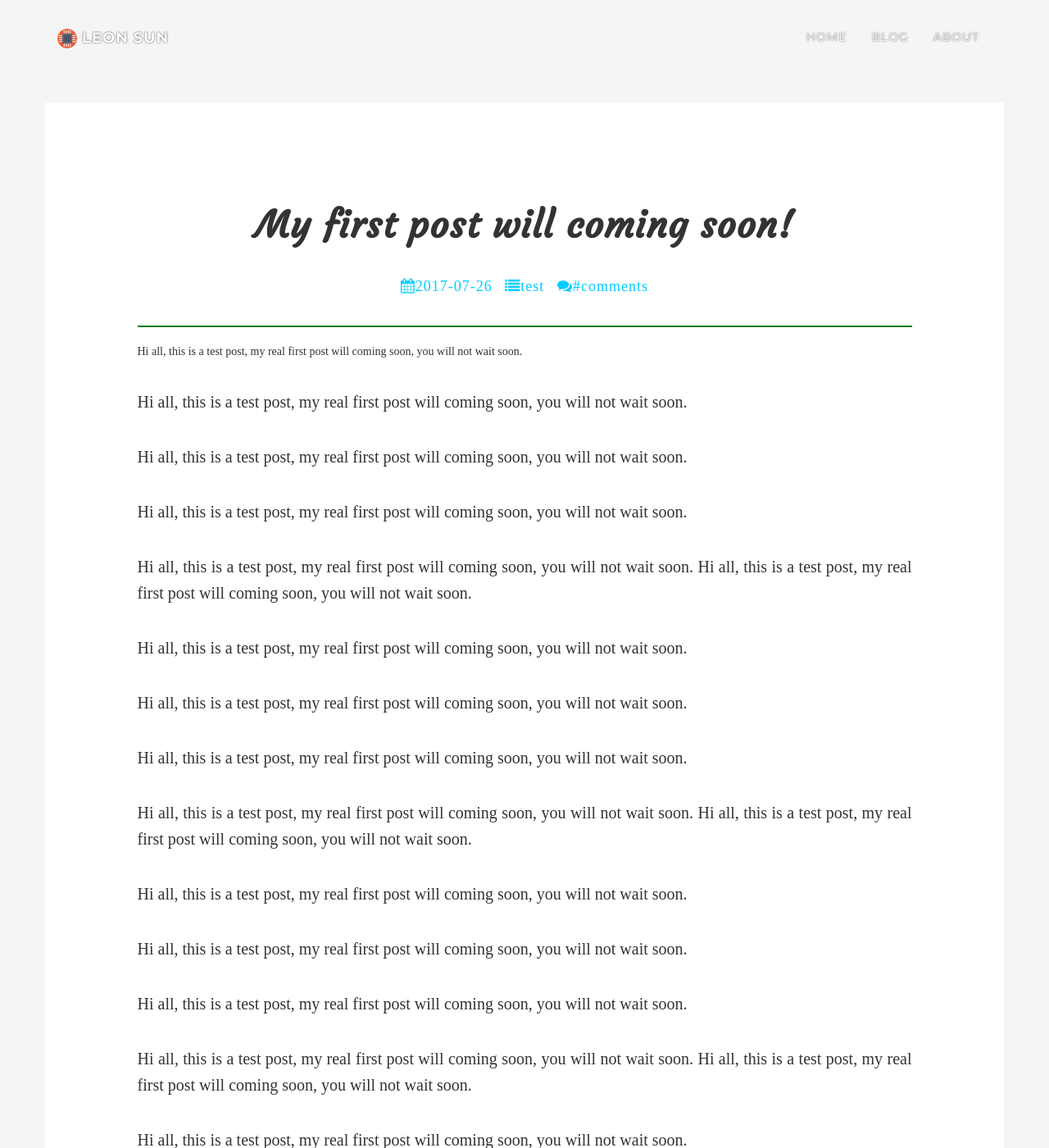
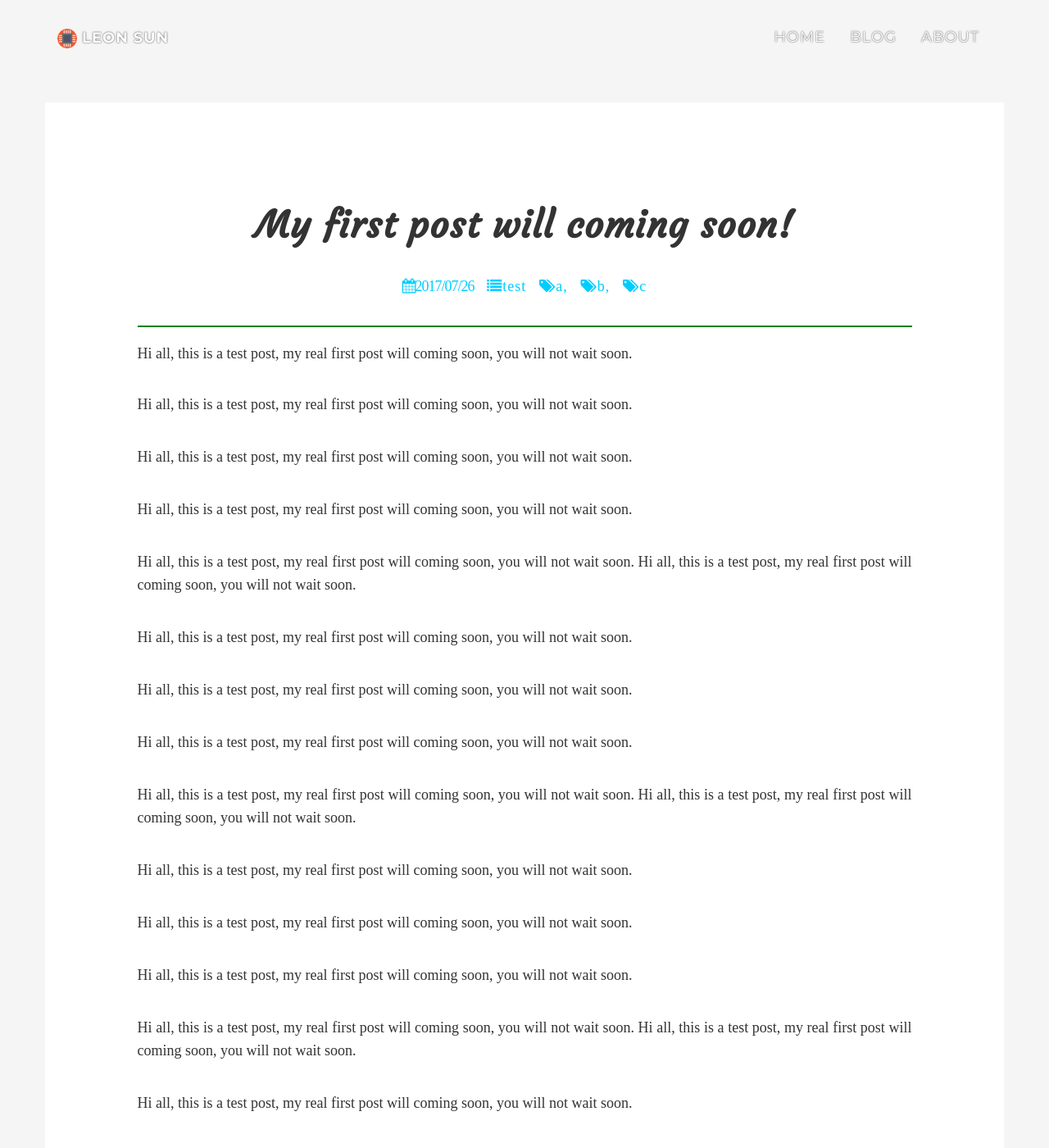
Before and after one commit to iLeonSun/iLeonSun.github.io, a Jekyll site: the page built from _posts/2017-7-26-Hello-World.md, in a window 1280 px wide and 1400 px high. Shown: the whole window at 82% size. Built offline with Jekyll 4.4.1, drawn with Linux system fonts in a browser that asks for light colours; nearby versions of some CDN libraries.

Commit message:
modify font

```diff
--- a/_layouts/post.html
+++ b/_layouts/post.html
@@ -16,9 +16,12 @@
             		<h1><strong>{{ page.title }}</strong></h1>
 		    		<h5>
 		    		<ul class="list-inline">
-		    		    <li><a href="#todo"><i class="fa fa-calendar" aria-hidden="true">{{ page.date | date: "%Y-%m-%d" }}</i></a></li>
+		    		    <li><i class="fa fa-calendar" aria-hidden="true" style="letter-spacing:-1px;color:#00cdff">{{ page.date | date: "%Y/%m/%d" }}</i></li>
 		    		    <li><a href="#todo"><i class="fa fa-list" aria-hidden="true">{{ page.category }}</i></a></li>
-		    		    <li><a href="#todo"><i class="fa fa-comments" aria-hidden="true">#comments</i></a></li>
+						<!-- <li><a href="#todo"><i class="fa fa-comments" aria-hidden="true">#comments</i></a></li> -->
+						{% for tag in page.tags %}
+							<li><a href="#todo"><i class="fa fa-tags" aria-hidden="true">{{ tag }}</i></a></li>
+						{% endfor %}
 		    		</ul>
 		    		</h5>
 		    		<hr style="border-color: green;border-width: 2px;">
--- a/css/grayscale.scss
+++ b/css/grayscale.scss
@@ -19,12 +19,18 @@ html {
 body {
     width: 100%;
     height: 100%;
-	font-family: 'Times New Roman','NSimSun', 'SimSun','宋体';
+	/*font-family: 'Times New Roman','NSimSun', 'SimSun','宋体';*/
+	font-family: Times New Roman,Hiragino Sans GB,"冬青黑","Microsoft YaHei","微软雅黑",SimSun,"宋体",Helvetica,Tahoma,Arial sans-serif;
 /*!
 	color: $font-color;
 */
     background-color: $primary-color;
 	margin: 0;
+	font-size: 18px;
+	word-wrap: break-word;
+	-webkit-tap-highlight-color: transparent;
+	-webkit-font-smoothing: antialiased;
+	-webkit-backface-visibility: hidden;
 }
 #content {
     min-height: 100%;
@@ -88,7 +94,7 @@ p {
     line-height: 1.5;
     @media(min-width:768px) {
         margin: 0 0 35px;
-        font-size: 20px;
+        font-size: 18px;
         line-height: 1.6;
     }
 /* word break add 0824 */
```
Also changed, not shown: _posts/2017-08-23-how-to-pass-formal-check.md (+2 -2 lines), 1 other file.
